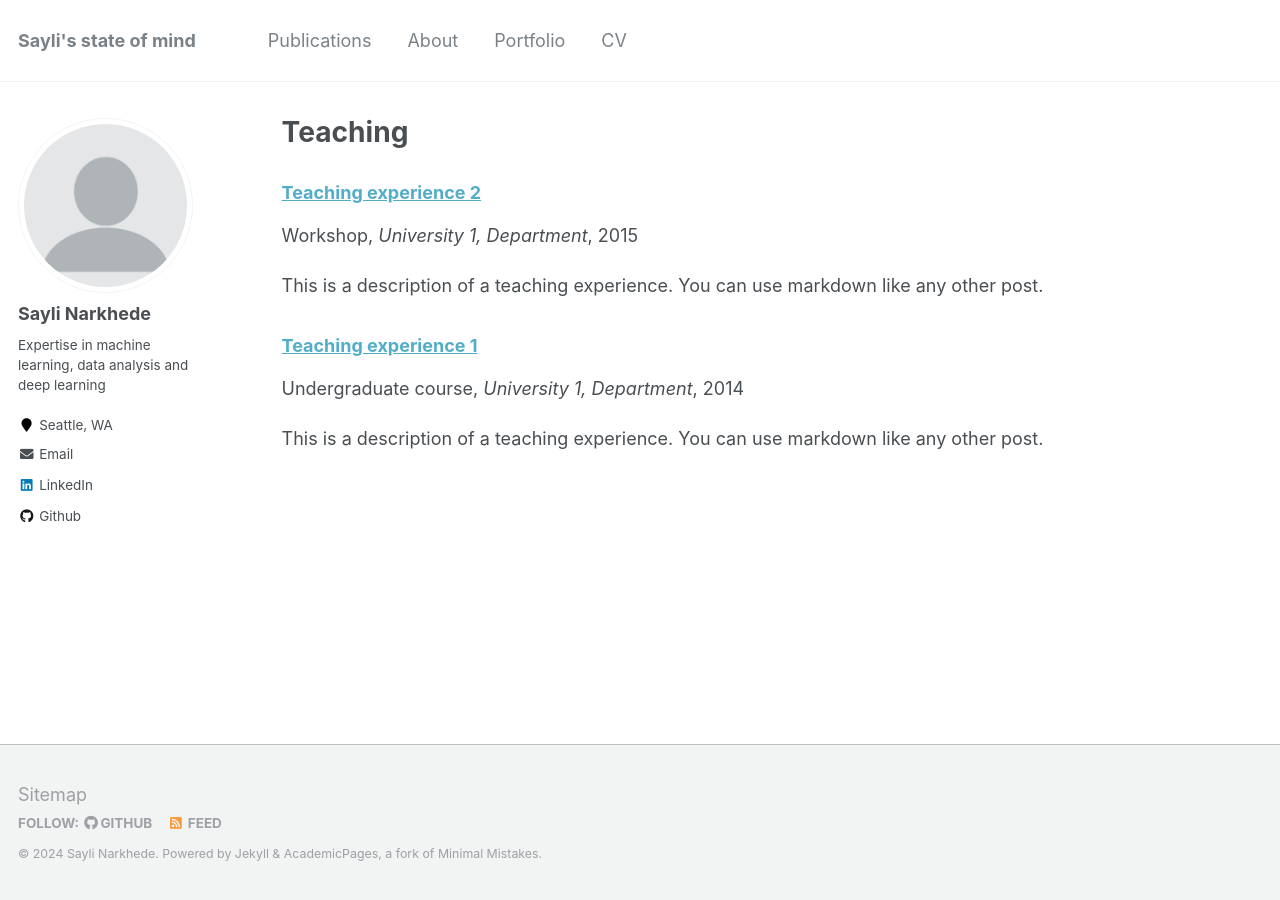
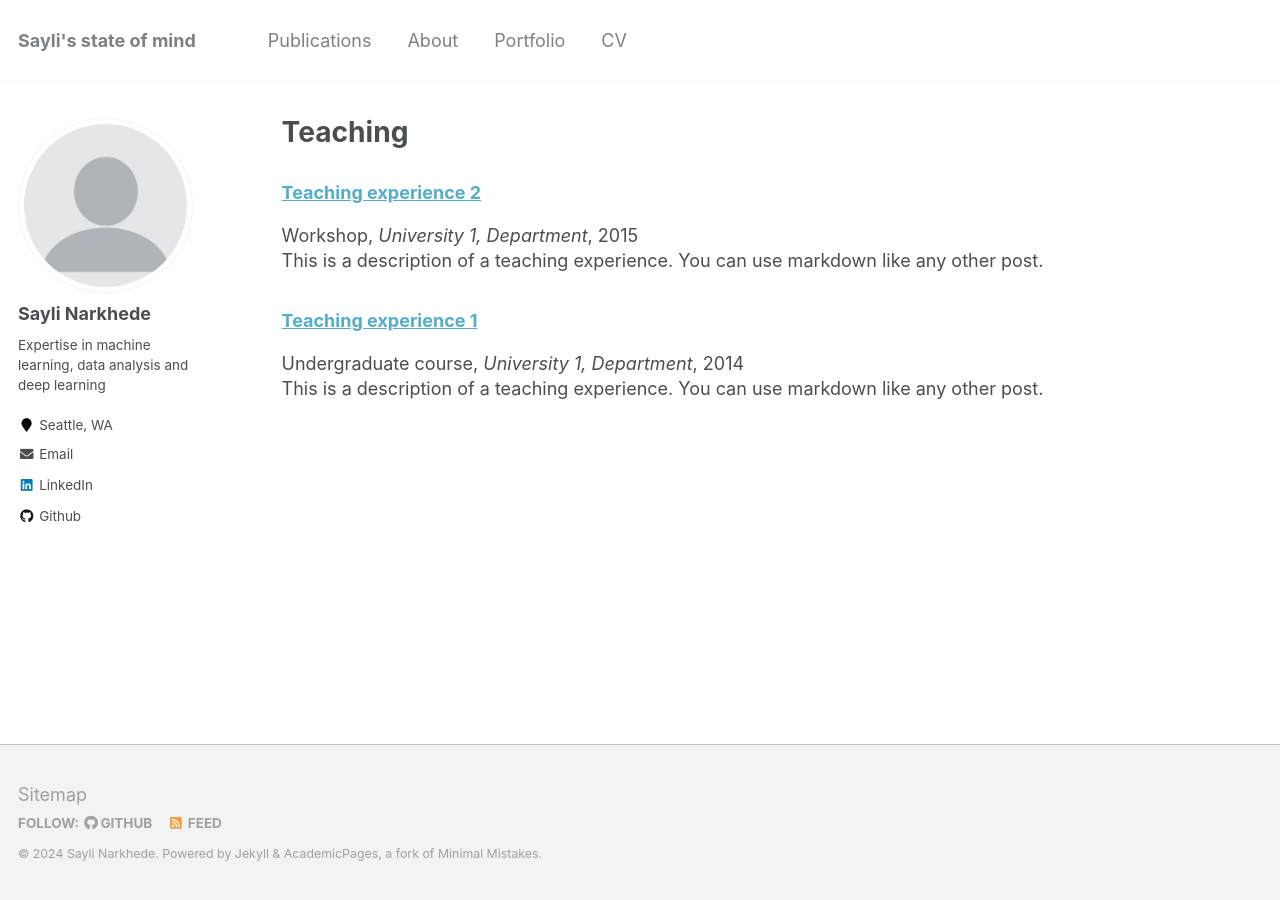
Before and after one commit to SayliMN/saylimn.github.io, a Jekyll site: the page built from _pages/teaching.html, in a window 1280 px wide. Built offline with Jekyll 4.4.1, drawn with Linux system fonts in a browser that asks for light colours.

Commit message:
change margin

```diff
--- a/_sass/_archive.scss
+++ b/_sass/_archive.scss
@@ -58,7 +58,7 @@
 }
 
 .archive__item-excerpt {
-  margin-top: 0;
+  margin-top: -25px;
   font-size: $type-size-6;
 
   & + p {
```
